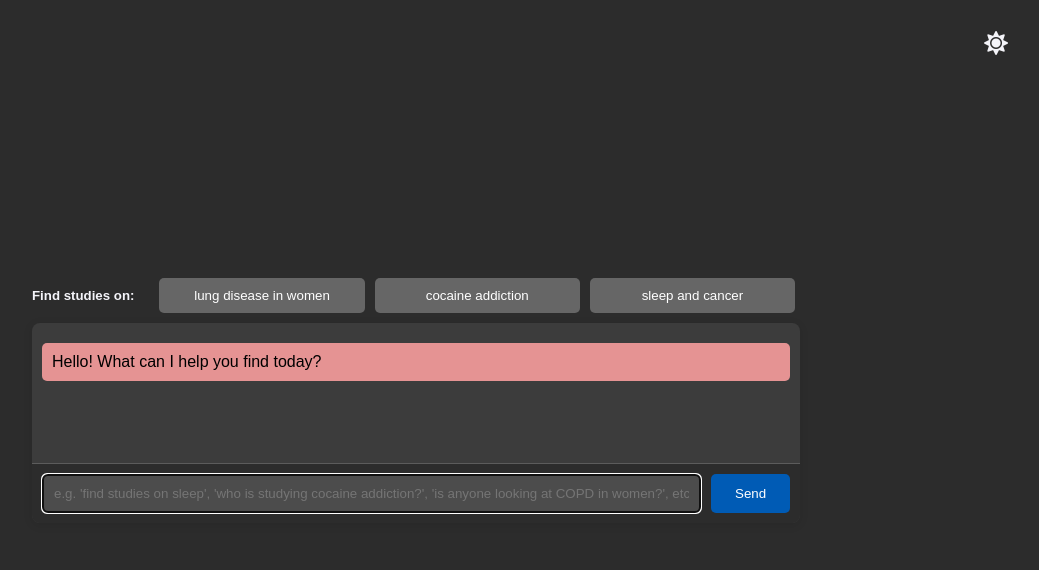
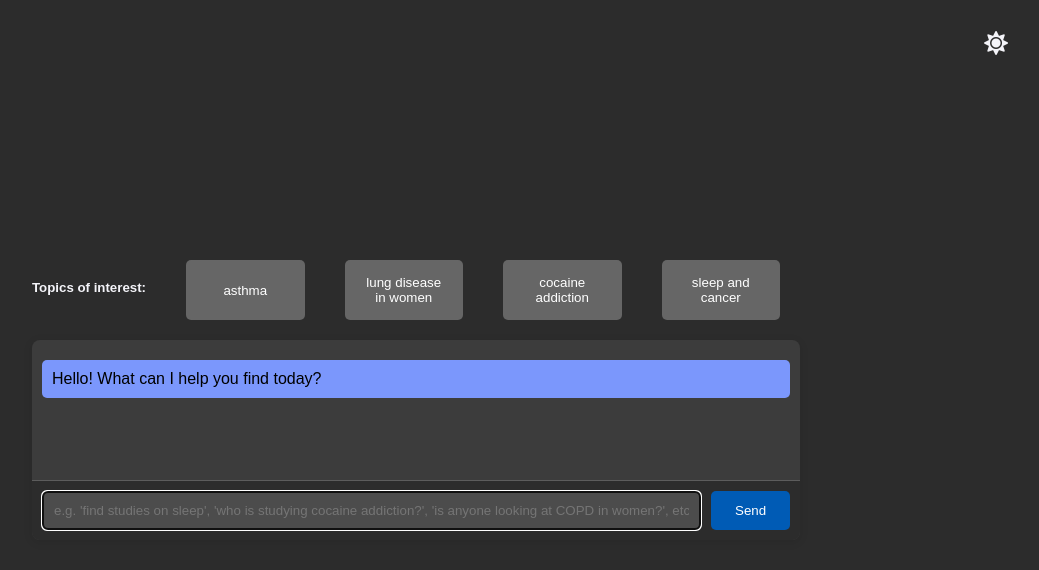
Before and after one commit to gnawhnehpets/flask_rag_chat_interface, a Flask app: page / in a window 1280 px wide. Shown: the top 570 px of the page, without its empty margins (224-1263 px from the left). Run offline with Flask 3, Linux system fonts and the light colour scheme.

Commit message:
modal suggestion buttons added

```diff
--- a/app.py
+++ b/app.py
@@ -2,6 +2,7 @@
 import requests
 import logging
 import time
+import re
 
 app = Flask(__name__)
 
@@ -11,6 +12,23 @@
 @app.route('/')
 def home():
     return render_template('index.html')
+
+def add_hyperlink(text):
+    # Regex to find standalone phs ID (e.g., phs123456) not part of a URL
+    phs_pattern = r'\b(phs\d{6})\b(?![^<]*<\/a>)'
+    phs_replacement = r'<a href="https://www.ncbi.nlm.nih.gov/projects/gap/cgi-bin/study.cgi?study_id=\1" target="_blank">\1</a>'
+
+    # Regex to find URLs
+    url_pattern = r'(https?://[^\s]+)'
+    url_replacement = r'<a href="\1">\1</a>'
+
+    # First, replace URLs with hyperlinks
+    text = re.sub(url_pattern, url_replacement, text)
+
+    # Then, replace standalone phs IDs with hyperlinks
+    text = re.sub(phs_pattern, phs_replacement, text)
+
+    return text
 
 @app.route('/get_response', methods=['POST'])
 def get_response():
@@ -40,6 +58,7 @@
         logging.debug(f"Response received: {response.json()}")
 
         bot_response = response.json().get('output', {}).get('result', 'Sorry, I did not understand that.')
+        bot_response = add_hyperlink(bot_response)
     except requests.exceptions.HTTPError as http_err:
         logging.error(f"HTTP error occurred: {http_err}")
         bot_response = 'Sorry, there was an error processing your request.'
--- a/static/style.css
+++ b/static/style.css
@@ -38,8 +38,8 @@
 
 .button-container {
     display: flex;
-    align-items: center;
-    margin-bottom: 10px;
+    align-items: stretch;
+    margin-bottom: 20px;
     width: 60%;  /* Align with chat container width */
     justify-content: space-between;
 }
@@ -48,11 +48,12 @@
     margin: 0;
     margin-right: 20px;
     color: inherit;
+    padding: 20px 0;
 }
 
 .query-btn {
-    margin: 5px 0;
-    padding: 10px 20px;
+    margin: 10px 0;
+    padding: 15px 20px;
     background-color: #808080; /* Gray fill */
     color: #fff;
     border: none;
@@ -61,7 +62,7 @@
     transition: background-color 0.3s;
     flex-grow: 1;
     text-align: center;
-    margin: 0 5px;
+    margin: 0 20px;
 }
 
 .query-btn:hover {
@@ -113,11 +114,11 @@
 }
 
 .bot-message {
-    background-color: #e59393;
+    background-color: #7b97fc;
 }
 
 body.light-mode .bot-message {
-    background-color: #f8d7da;
+    background-color: #5793f9;
 }
 
 .chat-input-container {
--- a/templates/index.html
+++ b/templates/index.html
@@ -10,7 +10,8 @@
 <body class="dark-mode">
     <button id="toggle-mode-btn" class="toggle-button"><i class="fas fa-sun"></i></button>
     <div class="button-container">
-        <h5>Find studies on:</h5>
+        <h5>Topics of interest:</h5>
+        <button class="query-btn" data-query="Find studies on asthma, provide links if possible">asthma</button>
         <button class="query-btn" data-query="What are some major findings of lung disease research in women?">lung disease in women</button>
         <button class="query-btn" data-query="Find recent studies on cocaine addiction">cocaine addiction</button>
         <button class="query-btn" data-query="Is anyone investigating sleep and cancer?">sleep and cancer</button>
```
